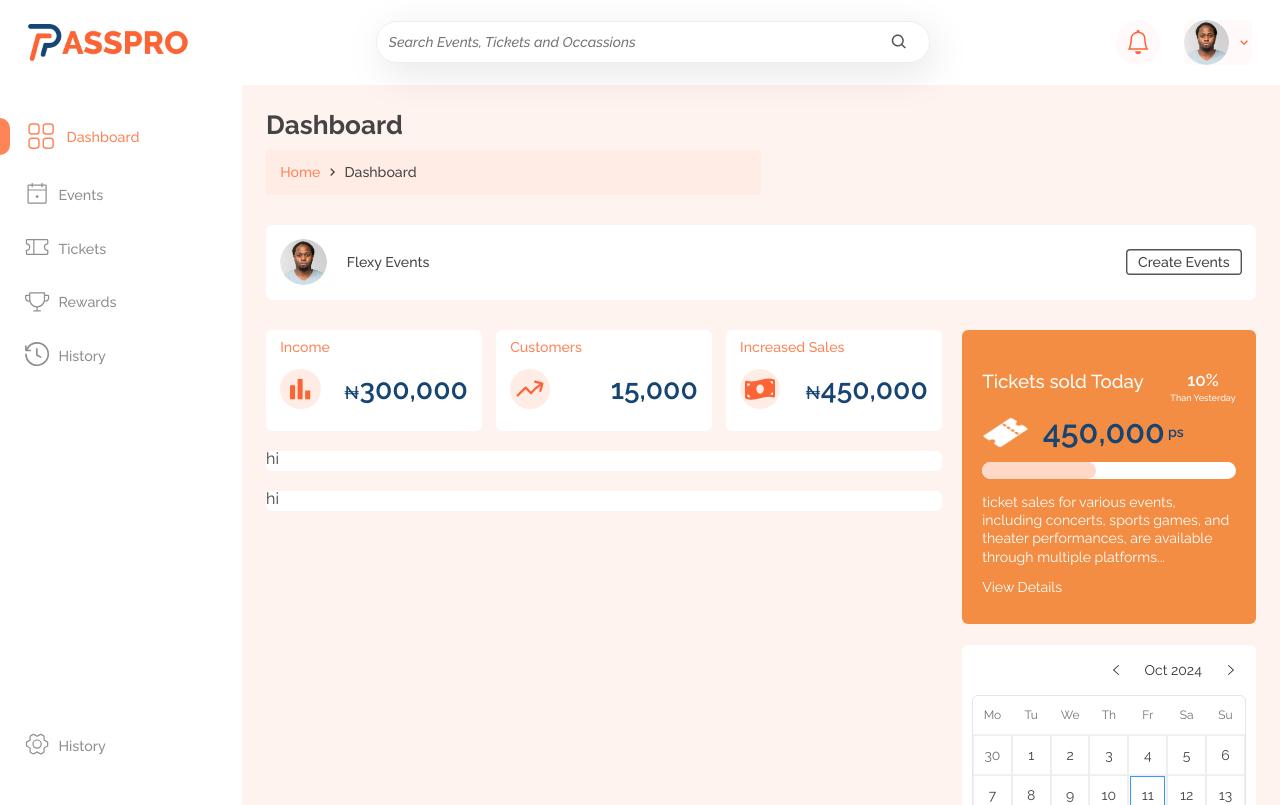
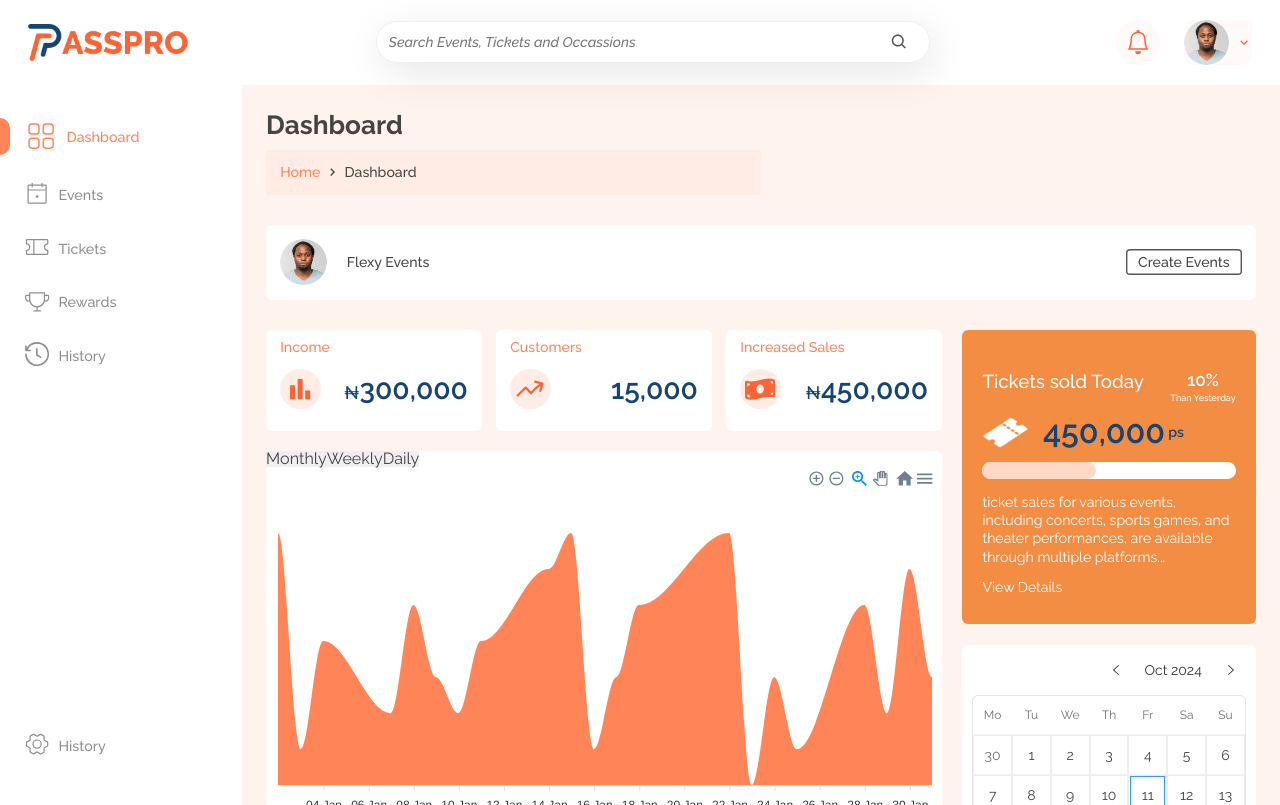
Before and after one commit to idowudamolaolatunji/web-passpro, a React (Vite) app: page / in a window 1280 px wide. Built offline with nearby package versions, Linux system fonts and the light colour scheme.

Commit message:
committing changes

```diff
--- a/package.json
+++ b/package.json
@@ -10,11 +10,13 @@
     "preview": "vite preview"
   },
   "dependencies": {
+    "apexcharts": "^3.54.1",
     "ldrs": "^1.0.2",
     "localforage": "^1.10.0",
     "match-sorter": "^6.3.4",
     "moment": "^2.30.1",
     "react": "^18.3.1",
+    "react-apexcharts": "^1.4.1",
     "react-dom": "^18.3.1",
     "react-icons": "^5.3.0",
     "react-otp-input": "^3.1.1",
--- a/src/page.css
+++ b/src/page.css
@@ -401,14 +401,17 @@
 }
 
 
+@media screen and (max-width: 450px) {
+    .insight--grid {
+        grid-template-columns: 1fr;
+        gap: 2rem;
+    }
+}
+
+
 @media screen and (max-width: 420px) {
     .page__section--crumbs {
         width: 100%;
-    }
-
-    .insight--grid {
-        grid-template-columns: 1fr;
-        gap: 2rem;
     }
 
     .organization--card {
--- /dev/null
+++ b/src/pages/home/homeComponents/AttendeesChart.jsx
@@ -0,0 +1,108 @@
+import React, { useState, useEffect } from 'react';
+import ReactApexChart from 'react-apexcharts';
+import { dataPoint } from '../../../utils/data';
+
+
+
+
+function AttendeesChart() {
+    const [series, setSeries] = useState([{
+        data: [...dataPoint]
+    }]);
+
+    const [options, setOptions] = useState({
+        chart: {
+            id: 'area-datetime',
+            type: 'area',
+            height: 350,
+            zoom: {
+                autoScaleYaxis: true
+            }
+        },
+        colors: ["#ff8458"],
+        annotations: {
+            yaxis: [],
+            xaxis: []
+        },
+        dataLabels: {
+            enabled: false
+        },
+        markers: {
+            size: 0,
+            style: 'hollow',
+        },
+        yaxis: {
+            show: false // Hide y-axis
+        },
+        xaxis: {
+            type: 'datetime',
+            tickAmount: 10,
+        },
+        grid: {
+            xaxis: {
+              lines: {
+                show: false
+              }
+            },
+            yaxis: {
+              lines: {
+                show: false
+              }
+            },
+        },
+        tooltip: {
+            x: {
+                format: 'dd MMM yyyy'
+            }
+        },
+        fill: {
+            type: 'solid',
+            color: "#ff8458",
+            opacity: 1
+        },
+        stroke: {
+            show: false
+        },
+
+    });
+
+    const [selection, setSelection] = useState('one_week');
+
+    const updateData = (timeline) => {
+        setSelection(timeline);
+        switch (timeline) {
+            case 'one_month':
+                ApexCharts.exec('area-datetime', 'zoomX', new Date('1 Jan 2013').getTime(), new Date('30 Jan 2013').getTime());
+                break;
+            case 'one_week':
+                ApexCharts.exec('area-datetime', 'zoomX', new Date('1 Jan 2013').getTime(), new Date('7 Jan 2013').getTime());
+                break;
+            case 'one_day':
+                ApexCharts.exec('area-datetime', 'zoomX', new Date('1 Jan 2013').getTime(), new Date('1 Jan 2013').getTime());
+                break;
+            default:
+        }
+    };
+
+
+
+
+    return (
+        <div>
+            <div id="chart" className='dashboard--card'>
+                <div className="toolbar">
+                    <button id="one_month" onClick={() => updateData('one_month')} className={(selection === 'one_month' ? 'active' : '')}>Monthly</button>
+                    <button id="one_week" onClick={() => updateData('one_week')} className={(selection === 'one_week' ? 'active' : '')}>Weekly</button>
+                    <button id="one_day" onClick={() => updateData('one_day')} className={(selection === 'one_week' ? 'active' : '')}>Daily</button>
+                </div>
+                <div id="chart-timeline">
+                    <ReactApexChart options={options} series={series} type="area" height={350} />
+                </div>
+            </div>
+            <div id="html-dist"></div>
+        </div>
+    );
+
+}
+
+export default AttendeesChart
--- a/src/pages/home/index.jsx
+++ b/src/pages/home/index.jsx
@@ -5,6 +5,7 @@ import OrganizationCard from './homeComponents/OrganizationCard'
 import HomeInsightGrid from './homeComponents/HomeInsightGrid'
 import UpcomingCalender from './homeComponents/UpcomingCalender'
 import TicketsSoldInfo from './homeComponents/TicketsSoldInfo'
+import AttendeesChart from './homeComponents/AttendeesChart'
 
 
 function index() {
@@ -21,9 +22,7 @@ function index() {
                     <div className="grid--left">
                         <HomeInsightGrid />
 
-                        <div className="dashboard--card">
-                            hi
-                        </div>
+                        <AttendeesChart />
 
                         <div className="dashboard--card">
                             hi
--- a/src/ui/dashboard.css
+++ b/src/ui/dashboard.css
@@ -291,6 +291,10 @@
 		width: 4rem;
 		height: 4rem;
 	}
+
+	.content--block {
+		padding: 3rem 2rem 6rem;
+	}
 }
 
 @media screen and (max-width: 400px) {
--- /dev/null
+++ b/src/utils/data.js
@@ -0,0 +1,23 @@
+export const dataPoint = [
+	[1357081200000, 9],
+	[1357167600000, 3],
+	[1357254000000, 6],
+	[1357513200000, 4],
+	[1357599600000, 7],
+	[1357686000000, 5],
+	[1357772400000, 4],
+	[1357858800000, 6],
+	[1358118000000, 8],
+	[1358204400000, 9],
+	[1358290800000, 3],
+	[1358377200000, 5],
+	[1358463600000, 7],
+	[1358809200000, 9],
+	[1358895600000, 2],
+	[1358982000000, 5],
+	[1359068400000, 3],
+	[1359327600000, 7],
+	[1359414000000, 4],
+	[1359500400000, 8],
+	[1359586800000, 5],
+];
```
Also changed, not shown: 1 other file (tests, documents, lock files or other folders).
